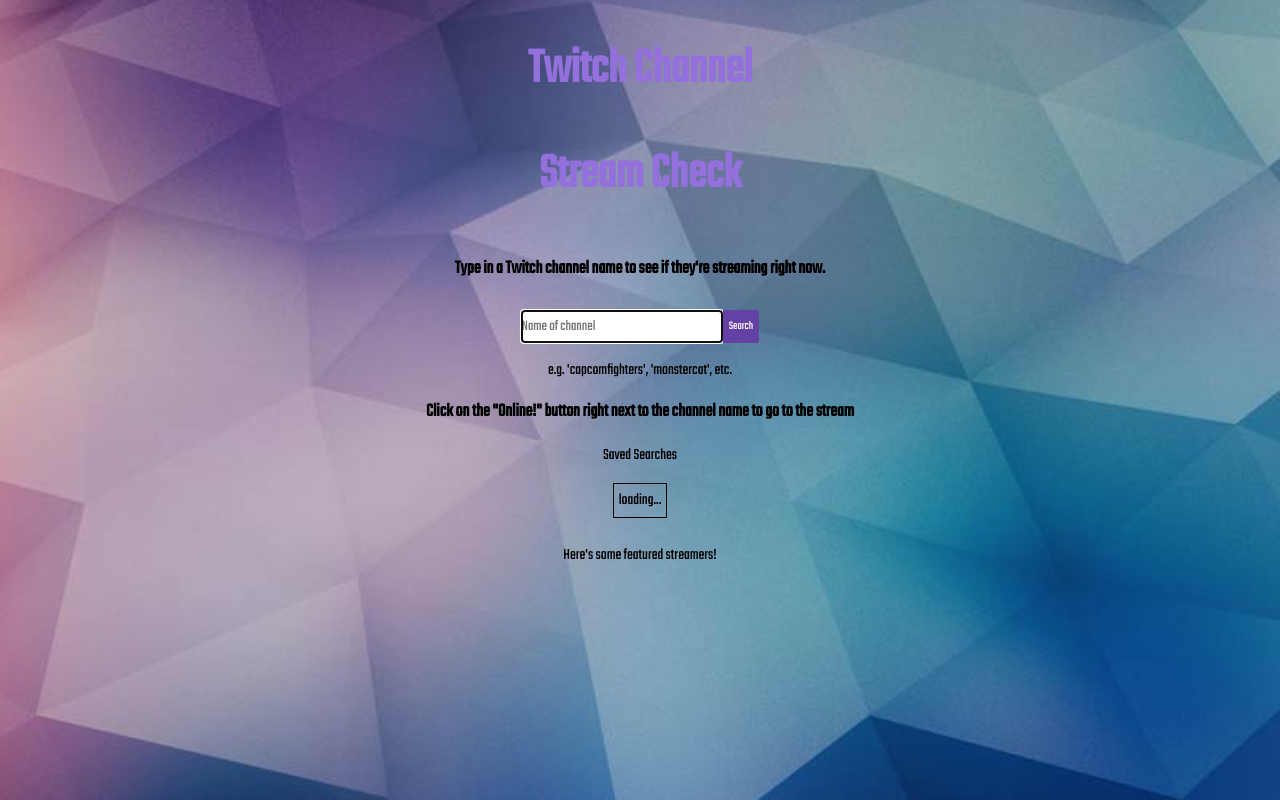
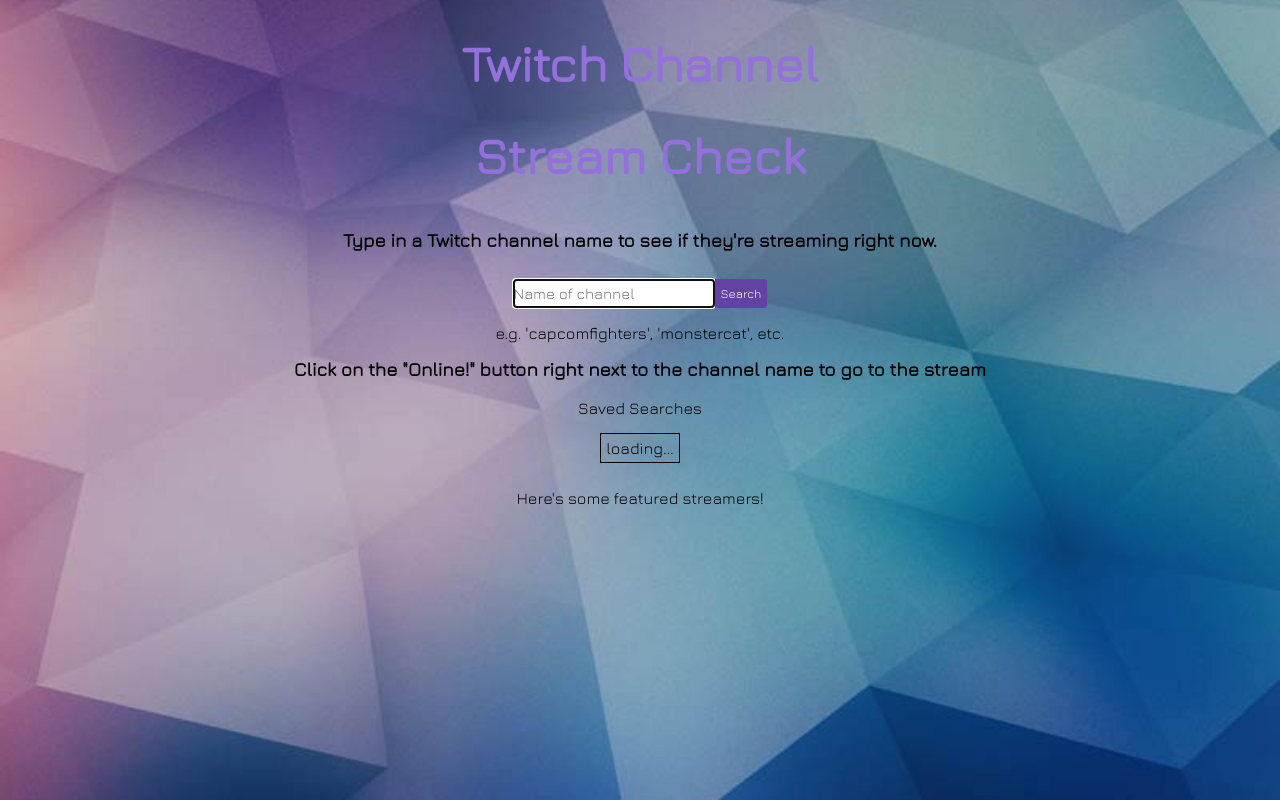
Before and after one commit to rkojima/is-streaming, a PHP site: page /index.html in a window 1280 px wide. Run offline with PHP 8.4, Linux system fonts and the light colour scheme; some libraries are stand-ins or nearby versions.

Commit message:
added Jura font

```diff
--- a/index.html
+++ b/index.html
@@ -5,7 +5,7 @@
     <meta charset="utf-8">
     <meta name="viewport" content="width=device-width, initial-scale=1">
     <meta name="description" content="Is this Twitch channel streaming right now?">
-    <link href="https://fonts.googleapis.com/css?family=Teko" rel="stylesheet">
+    <link href="https://fonts.googleapis.com/css?family=Jura" rel="stylesheet">
     <link rel="stylesheet" type="text/css" href="main.css">
     <link rel="stylesheet" type="text/css" href="float-grid.css">
 </head>
--- a/main.css
+++ b/main.css
@@ -1,5 +1,5 @@
 * {
-    font-family: 'Teko', sans-serif;
+    font-family: 'Jura', sans-serif;
 }
 
 input {
```
